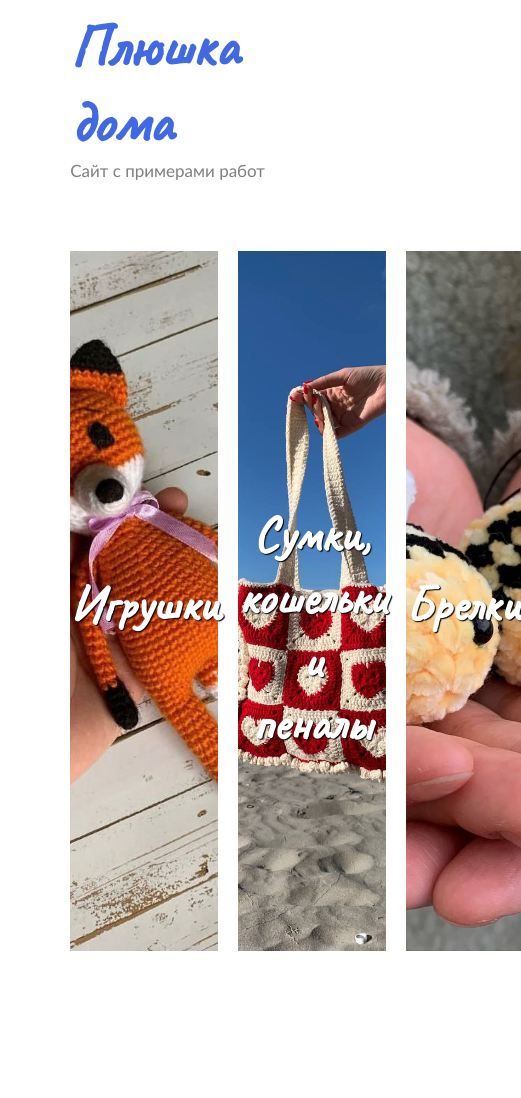
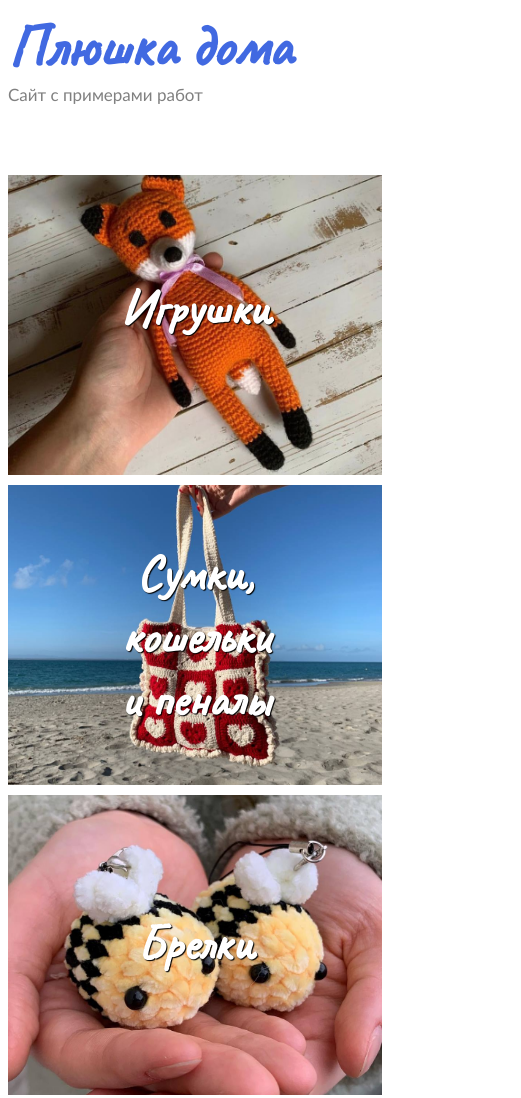
Before and after one commit to IMDash5/Plushka, a plain HTML site: page index.html in a window 390 px wide. Shown: the whole page, 521 px wide, since content can reach past the window. Before the commit the page ends 959 px from the top, so only its background shows below. Drawn offline with Linux system fonts and the light colour scheme.

Commit message:
адаптировал под все

```diff
--- a/index.html
+++ b/index.html
@@ -12,8 +12,10 @@
 
 </head>
 <body>
-    <h1>Плюшка дома</h1>
-    <p style="margin-top: -40px; margin-bottom: 70px; color: gray; font-size: 17px;">Сайт с примерами работ</p>
+    <div class="head">
+        <h1>Плюшка дома</h1>
+        <p style="margin-top: -40px; margin-bottom: 70px; color: gray; font-size: 17px;">Сайт с примерами работ</p>
+    </div>
     <div class="block">
         <a href="igrushki.html" class="img1" style="text-decoration: none;"><h2>Игрушки</h2></a>
         <a href="bags.html" class="img2"style="text-decoration: none;"><h2>Сумки,<br /> кошельки<br /> и пеналы</h2></a>
--- a/styles/style.css
+++ b/styles/style.css
@@ -12,18 +12,150 @@ h1{
 h2{
     font-family: "Caveat",cursive;
     color: white;
-    font-size: 50px;
-
 }
 
 body{
     background: white;
-    margin-left: 18%;
-    margin-right: 18%;
 }
 
 .block{
     display: flex;
+    max-width: 1920px;
+}
+
+@media (max-width:1920px){
+    .block{
+        max-width: 1620px;
+        margin-left: 15%;
+        margin-right: 15%;
+    }
+    .head{
+        margin-left: 15%;
+    }
+    .img1 h2 {
+        position:relative;
+        text-align: center;
+        top: 35%;
+        text-shadow: 1px 1px 1px #000;
+        font-size: 70px;
+    }
+    .img2 h2 {
+        position:relative;
+        text-align: center;
+        top: 23%;
+        text-shadow: 1px 1px 1px #000;
+        font-size: 70px;
+    }
+    .img3 h2 {
+        position:relative;
+        text-align: center;
+        top: 35%;
+        text-shadow: 1px 1px 1px #000;
+        font-size: 70px;
+    }
+
+}
+
+@media (max-width:1200px){
+    .block{
+        max-width: 970px;
+        margin-left: 18%;
+
+    }
+    .head{
+        margin-left: 18%;
+    }
+    .img1 h2 {
+        position:relative;
+        text-align: center;
+        top: 35%;
+        text-shadow: 1px 1px 1px #000;
+        font-size: 50px;
+    }
+    .img2 h2 {
+        position:relative;
+        text-align: center;
+        top: 26%;
+        text-shadow: 1px 1px 1px #000;
+        font-size: 50px;
+    }
+    .img3 h2 {
+        position:relative;
+        text-align: center;
+        top: 35%;
+        text-shadow: 1px 1px 1px #000;
+        font-size: 50px;
+    }
+
+}
+
+@media (max-width:992px){
+    .block{
+        max-width: 750px;
+        margin: 0;
+        .img3{
+            width: 500px;
+        min-height: 700px;
+        margin-right: 0;
+
+        }
+    }
+    .head{
+        margin: 0 ;
+    }
+
+}
+
+@media (max-width:767px){
+    .block{
+        max-width: none;
+        margin: 0;
+        flex-wrap: wrap;
+        .img1{
+            width: 600px;
+        min-height: 300px;
+        margin-right: 0;
+        margin-bottom: 10px;
+        }
+        .img2{
+            width: 600px;
+        min-height: 300px;
+        margin-right: 0;
+        margin-bottom: 10px;
+        }
+        .img3{
+            width: 600px;
+        min-height: 300px;
+        margin-right: 0;
+        margin-bottom: 10px;
+        }
+        .img1 h2 {
+            position:relative;
+            text-align: center;
+            top: 20%;
+            text-shadow: 1px 1px 1px #000;
+            font-size: 50px;
+        }
+        .img2 h2 {
+            position:relative;
+            text-align: center;
+            top: 5%;
+            text-shadow: 1px 1px 1px #000;
+            font-size: 50px;
+        }
+        .img3 h2 {
+            position:relative;
+            text-align: center;
+            top: 25%;
+            text-shadow: 1px 1px 1px #000;
+            font-size: 50px;
+        }
+    }
+    .head{
+        margin: 0 ;
+    }
+
+
 }
 
 .img1{
@@ -56,24 +188,3 @@ body{
     display: block;
     margin-right: 20px;
 }
-
-.img1 h2 {
-    position:relative;
-    text-align: center;
-    top: 40%;
-    text-shadow: 1px 1px 1px #000;
-}
-
-.img2 h2 {
-    position:relative;
-    text-align: center;
-    top: 30%;
-    text-shadow: 1px 1px 1px #000;
-}
-
-.img3 h2 {
-    position:relative;
-    text-align: center;
-    top: 40%;
-    text-shadow: 1px 1px 1px #000;
-}
```
